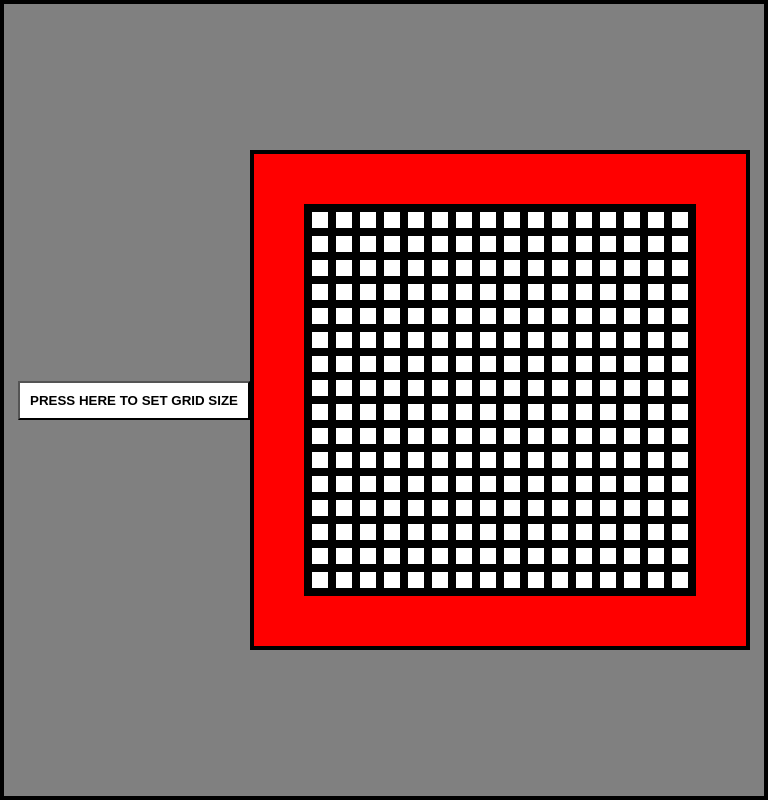
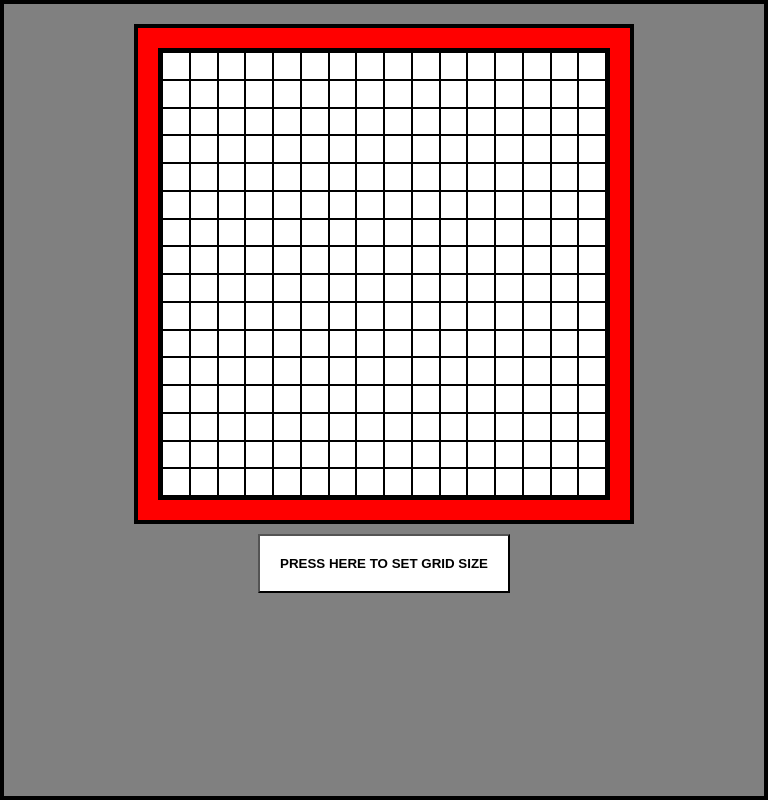
Before and after one commit to MBChB-Dev/etch-a-sketch, a plain HTML site: page index.html in a window 768 px wide. Drawn offline with Linux system fonts and the light colour scheme.

Commit message:
Make layout responsive to screen size

```diff
--- a/index.html
+++ b/index.html
@@ -5,14 +5,15 @@
     <meta name="viewport" content="width=device-width, initial-scale=1.0">
     <link rel="stylesheet" href="styles.css">
     <script src="scripts.js" defer></script>
-    <title>Document</title>
+    <title>Etch a Sketch</title>
 </head>
 <body>
-    <button class="sizeButton">Press here to set grid size</button>
+
     <div class="game-container">
         <div class="grid-container">
 
         </div>
     </div>
+    <button class="sizeButton">Press here to set grid size</button>
 </body>
 </html>
--- a/scripts.js
+++ b/scripts.js
@@ -1,4 +1,7 @@
+//Function to play a new game
+
 function startGame(gridSizeInput) {
+
     //Erase the old grid
 
     const gridContainer = document.querySelector(".grid-container");
@@ -17,7 +20,7 @@ function startGame(gridSizeInput) {
 
     for (let i = 0; i < totalSquares; i++) {
         const square = document.createElement("div");
-        square.style.cssText = `border: 4px solid black; flex: 1 1 ${squareDimensions}%; background-color: white;`;
+        square.style.cssText = `border: 1px solid black; flex: 1 1 ${squareDimensions}%; background-color: white;`;
         square.classList.add("grid-squares");
         fragment.appendChild(square);
     }
@@ -29,7 +32,7 @@ function startGame(gridSizeInput) {
     let gridSquares = document.querySelectorAll(".grid-squares");
 
     function hoverEffect() {
-        this.style.cssText = `border: 4px solid black; flex: 1 1 ${squareDimensions}%; background-color: black;`;
+        this.style.cssText = `border: 1px solid black; flex: 1 1 ${squareDimensions}%; background-color: black;`;
     }
 
     gridSquares.forEach(function(square) {
@@ -40,12 +43,12 @@ function startGame(gridSizeInput) {
 
 
 
-// Add grid size button
+// Add grid size button event listener
 
 const sizeButton = document.querySelector(".sizeButton");
 
 sizeButton.addEventListener("click", () => {
-    let gridSize = window.prompt("Enter the number of squares per side for the new grid:");
+    let gridSize = window.prompt("Enter the number of squares per side for the new grid:", 16);
     startGame(gridSize);
 })
 
--- a/styles.css
+++ b/styles.css
@@ -1,4 +1,4 @@
-/* Settings */
+/* Default styles for all screen sizes */
 
 * {
     box-sizing: border-box;
@@ -17,12 +17,12 @@ body {
     border: 4px solid black;
     flex-wrap: wrap;
     background-color: grey;
+    flex-direction: column;
 }
 
 .game-container {
-    padding: 50px;
+    padding: 20px;
     border: 4px solid black;
-    min-width: 500px;
     width: 500px;
     height: 500px;
     display: flex;
@@ -33,14 +33,51 @@ body {
 .grid-container {
     display: flex;
     border: 4px solid black;
-    display: flex;
     flex-wrap: wrap;
+    flex-grow: 1;
 }
 
 .sizeButton {
     text-transform: uppercase;
     background-color: white;
-    padding: 10px;
+    padding: 20px;
     font-weight: bold;
-    margin: 0
+    margin-top: 10px;
 }
+
+
+
+/* Media queries for other screen sizes
+
+
+
+/* Small screens (e.g., smartphones) */
+
+@media (max-width: 576px) {
+    body {
+        justify-content: flex-start;
+        padding: 10px;
+    }
+
+    .game-container {
+        width: 250px;
+        height: 250px;
+        padding: 20px;
+    }
+}
+
+
+/* Medium screens (e.g., tablets) */
+
+@media (min-width: 577px) and (max-width: 992px) {
+    body {
+        justify-content: flex-start;
+        padding: 20px;
+    }
+
+    .game-container {
+        width: 500px;
+        height: 500px;
+        padding: 20px;
+    }
+}
```
